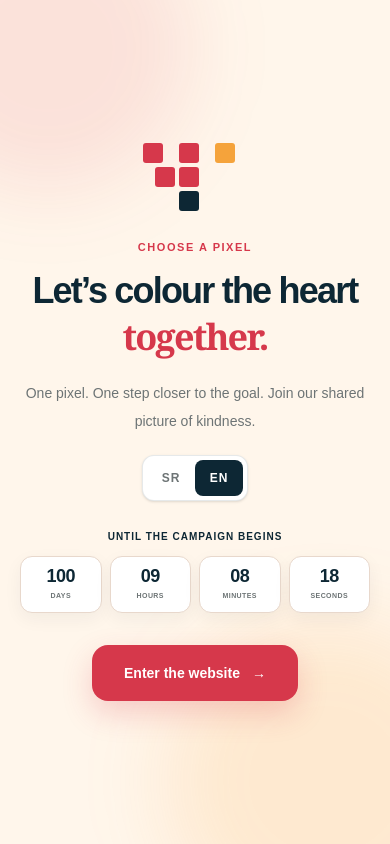
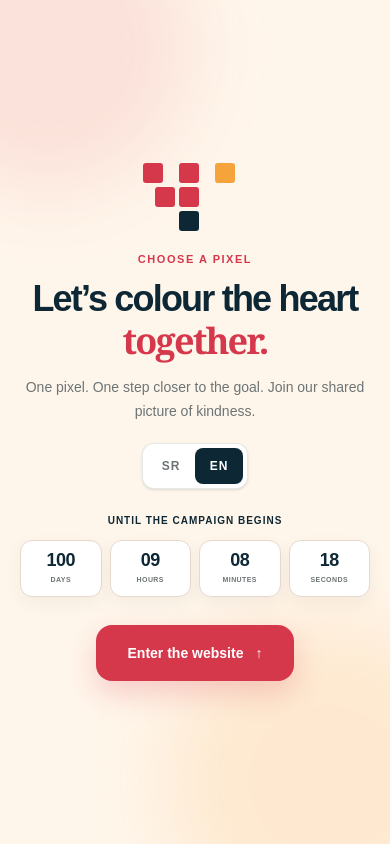
Before and after one commit to jovansamcovic/pixel-for-good, a Next.js app: page /en in a window 390 px wide. Built offline with nearby package versions, Linux system fonts and the light colour scheme.

Commit message:
Initial commit

```diff
--- a/src/4-features/LoadingScreen/LoadingScreen.tsx
+++ b/src/4-features/LoadingScreen/LoadingScreen.tsx
@@ -1,6 +1,10 @@
 "use client";
 
-import { useEffect, useState } from "react";
+import {
+  useEffect,
+  useRef,
+  useState,
+} from "react";
 import {
   useLocale,
   useTranslations,
@@ -28,6 +32,8 @@ type SupportedLocale = "sr" | "en";
 const TARGET_DATE = new Date(
   "2026-12-01T00:00:00+01:00",
 ).getTime();
+
+const EXIT_DURATION = 700;
 
 const getCountdown = (): Countdown => {
   const difference = Math.max(
@@ -68,9 +74,16 @@ export default function LoadingScreen({
     useState<Countdown | null>(null);
 
   const [visible, setVisible] = useState(true);
+  const [isLeaving, setIsLeaving] =
+    useState(false);
+
+  const leaveTimeoutRef =
+    useRef<number | null>(null);
 
   useEffect(() => {
-    document.body.classList.add("loader-active");
+    document.body.classList.add(
+      "loader-active",
+    );
 
     const updateCountdown = () => {
       setCountdown(getCountdown());
@@ -90,6 +103,12 @@ export default function LoadingScreen({
       window.clearTimeout(initialTimeout);
       window.clearInterval(interval);
 
+      if (leaveTimeoutRef.current !== null) {
+        window.clearTimeout(
+          leaveTimeoutRef.current,
+        );
+      }
+
       document.body.classList.remove(
         "loader-active",
       );
@@ -99,7 +118,10 @@ export default function LoadingScreen({
   const changeLocale = (
     nextLocale: SupportedLocale,
   ) => {
-    if (nextLocale === locale) {
+    if (
+      nextLocale === locale ||
+      isLeaving
+    ) {
       return;
     }
 
@@ -109,7 +131,18 @@ export default function LoadingScreen({
   };
 
   const enterWebsite = () => {
-    document.body.classList.remove("loader-active");
+    if (isLeaving) {
+      return;
+    }
+
+    setIsLeaving(true);
+
+    leaveTimeoutRef.current =
+      window.setTimeout(() => {
+        document.body.classList.remove(
+          "loader-active",
+        );
+
         setVisible(false);
         onEnter?.();
 
@@ -117,10 +150,11 @@ export default function LoadingScreen({
           document
             .getElementById("top")
             ?.scrollIntoView({
-          behavior: "smooth",
+              behavior: "auto",
               block: "start",
             });
         });
+      }, EXIT_DURATION);
   };
 
   if (!visible) {
@@ -153,21 +187,40 @@ export default function LoadingScreen({
   return (
     <div
       aria-label={t("ariaLabel")}
+      aria-hidden={isLeaving}
       className={[
         "fixed inset-0 z-[200]",
-        "flex min-h-dvh items-center justify-center",
-        "overflow-y-auto bg-[#FFF6EB]",
-        "px-5 py-10 text-[#0D2734]",
+        "h-dvh w-full max-w-[100vw]",
+        "overflow-x-hidden overflow-y-auto",
+        "overscroll-contain bg-[#FFF6EB]",
+        "px-5 py-8 text-[#0D2734]",
+        "transition-transform duration-700",
+        "ease-[cubic-bezier(0.76,0,0.24,1)]",
+        "motion-reduce:duration-0",
+        isLeaving
+          ? "-translate-y-full"
+          : "translate-y-0",
       ].join(" ")}
     >
+      <div className="flex min-h-full w-full items-center justify-center">
         <div
           aria-hidden="true"
-        className="pointer-events-none absolute -left-24 -top-24 h-72 w-72 rounded-full bg-[#D6384B]/10 blur-2xl"
+          className={[
+            "pointer-events-none fixed",
+            "-left-24 -top-24",
+            "h-72 w-72 rounded-full",
+            "bg-[#D6384B]/10 blur-2xl",
+          ].join(" ")}
         />
 
         <div
           aria-hidden="true"
-        className="pointer-events-none absolute -bottom-24 -right-24 h-80 w-80 rounded-full bg-[#F5A33B]/15 blur-2xl"
+          className={[
+            "pointer-events-none fixed",
+            "-bottom-24 -right-24",
+            "h-80 w-80 rounded-full",
+            "bg-[#F5A33B]/15 blur-2xl",
+          ].join(" ")}
         />
 
         <main className="relative mx-auto flex w-full max-w-4xl flex-col items-center text-center">
@@ -185,35 +238,39 @@ export default function LoadingScreen({
             <span className="col-start-2 h-5 w-5 rounded-[3px] bg-[#0D2734]" />
           </span>
 
-        <p className="mt-7 text-[11px] font-extrabold uppercase tracking-[0.14em] text-[#D6384B]">
+          <p className="mt-5 text-[11px] font-extrabold uppercase tracking-[0.14em] text-[#D6384B]">
             {t("eyebrow")}
           </p>
 
-        <h1 className="mt-4 max-w-3xl text-4xl font-extrabold leading-[1.05] tracking-[-0.05em] sm:text-6xl lg:text-7xl">
+          <h1 className="mt-3 max-w-3xl text-4xl font-extrabold leading-[1.05] tracking-[-0.05em] sm:text-6xl lg:text-7xl">
             {t("title.first")}
 
-          <span className="mt-2 block font-serif text-[#D6384B]">
+            <span className="mt-1 block font-serif text-[#D6384B]">
               {t("title.highlighted")}
             </span>
           </h1>
 
-        <p className="mt-6 max-w-xl text-sm leading-7 text-[#6D7475] sm:text-base">
+          <p className="mt-4 max-w-xl text-sm leading-6 text-[#6D7475] sm:text-base">
             {t("description")}
           </p>
 
           <div
             role="group"
-          aria-label={t("language.ariaLabel")}
+            aria-label={t(
+              "language.ariaLabel",
+            )}
             className="mt-5 flex rounded-xl border border-[#0D2734]/10 bg-white p-1 shadow-sm"
           >
             {(["sr", "en"] as const).map(
               (language) => {
-              const active = locale === language;
+                const active =
+                  locale === language;
 
                 return (
                   <button
                     key={language}
                     type="button"
+                    disabled={isLeaving}
                     onClick={() =>
                       changeLocale(language)
                     }
@@ -224,6 +281,7 @@ export default function LoadingScreen({
                       "uppercase tracking-[0.08em] transition",
                       "focus-visible:outline-none focus-visible:ring-2",
                       "focus-visible:ring-[#F5A33B]",
+                      "disabled:cursor-not-allowed",
                       active
                         ? "bg-[#0D2734] text-white"
                         : [
@@ -241,8 +299,10 @@ export default function LoadingScreen({
           </div>
 
           <section
-          aria-label={t("countdown.ariaLabel")}
-          className="mt-7 w-full"
+            aria-label={t(
+              "countdown.ariaLabel",
+            )}
+            className="mt-6 w-full"
           >
             <p className="text-[10px] font-extrabold uppercase tracking-[0.1em] text-[#0D2734]">
               {countdown?.completed
@@ -264,7 +324,9 @@ export default function LoadingScreen({
                   <strong className="block text-lg font-extrabold leading-none tabular-nums tracking-[-0.03em] text-[#0D2734] sm:text-xl">
                     {item.value === undefined
                       ? "--"
-                    : formatNumber(item.value)}
+                      : formatNumber(
+                          item.value,
+                        )}
                   </strong>
 
                   <span className="mt-1.5 block w-full truncate text-[7px] font-bold uppercase tracking-[0.06em] text-[#6D7475] sm:text-[8px]">
@@ -278,8 +340,9 @@ export default function LoadingScreen({
           <button
             type="button"
             onClick={enterWebsite}
+            disabled={isLeaving}
             className={[
-            "mt-8 inline-flex min-h-14 items-center justify-center gap-3",
+              "mt-7 inline-flex min-h-14 items-center justify-center gap-3",
               "rounded-2xl bg-[#D6384B] px-8",
               "text-sm font-extrabold text-white",
               "shadow-[0_12px_30px_rgba(214,56,75,0.22)]",
@@ -288,10 +351,11 @@ export default function LoadingScreen({
               "focus-visible:outline-none focus-visible:ring-2",
               "focus-visible:ring-[#D6384B] focus-visible:ring-offset-2",
               "focus-visible:ring-offset-[#FFF6EB]",
+              "disabled:cursor-wait",
             ].join(" ")}
           >
             {t("enterButton")}
-          <span aria-hidden="true">→</span>
+            <span aria-hidden="true">↑</span>
           </button>
 
           <span
@@ -303,5 +367,6 @@ export default function LoadingScreen({
           </span>
         </main>
       </div>
+    </div>
   );
 }
```
Lines whose indentation alone changed are shown as unchanged.
